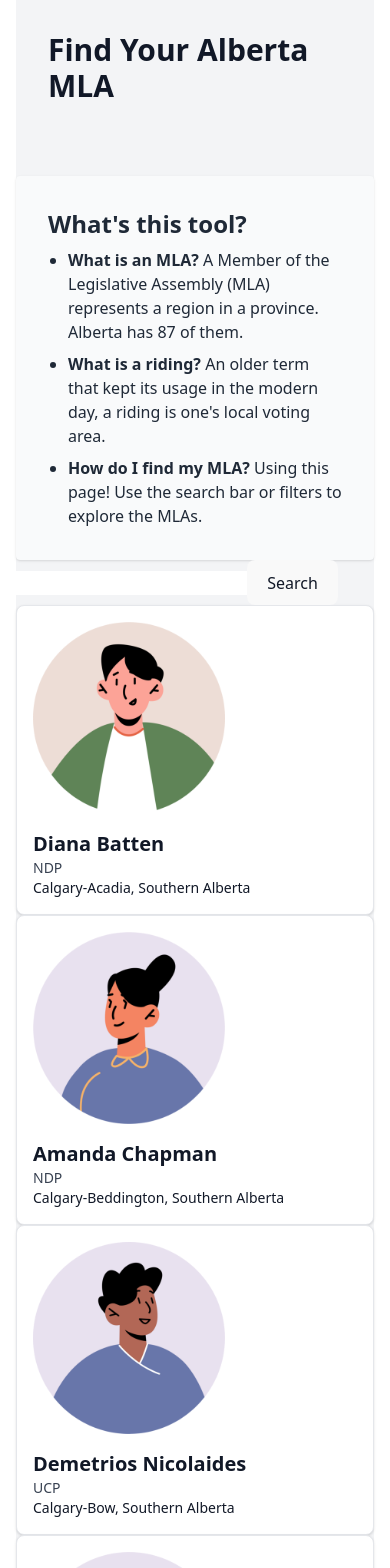
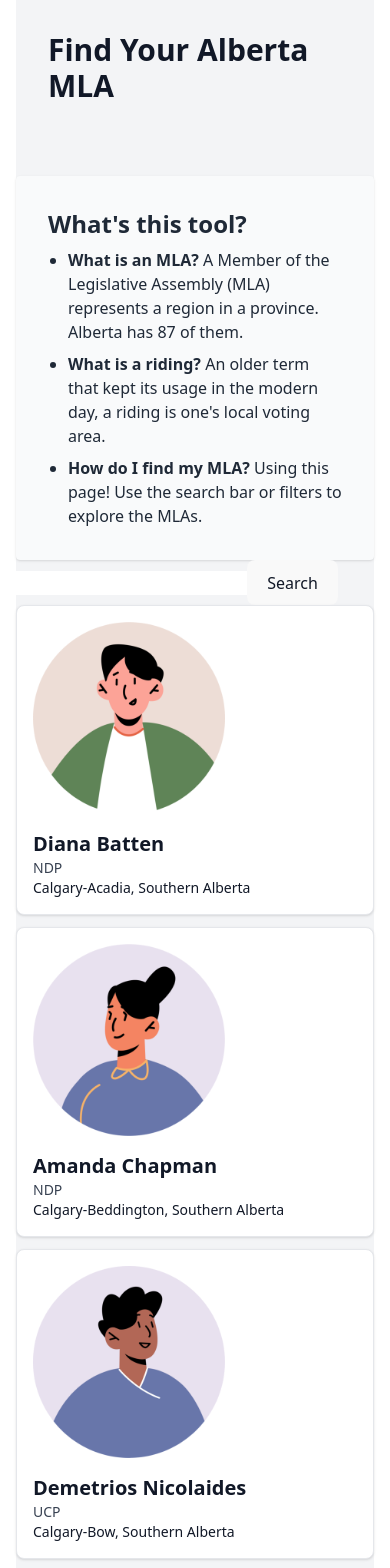
Before and after one commit to kobexamoh/mla-finder, a React (Vite) app: page / in a window 390 px wide. Shown: the top 1568 px of the page. Built offline with nearby package versions, Linux system fonts and the light colour scheme.

Commit message:
Update card responsiveness

```diff
--- a/src/App.jsx
+++ b/src/App.jsx
@@ -13,7 +13,7 @@ export default function App() {
 
         <SearchBar />
 
-        <div className="card-grid">
+        <div className="card-grid grid grid-cols-1 lg:grid-cols-3 gap-3">
           {mlas.map((mla) => (
             <Card
               key={mla.id}
```
